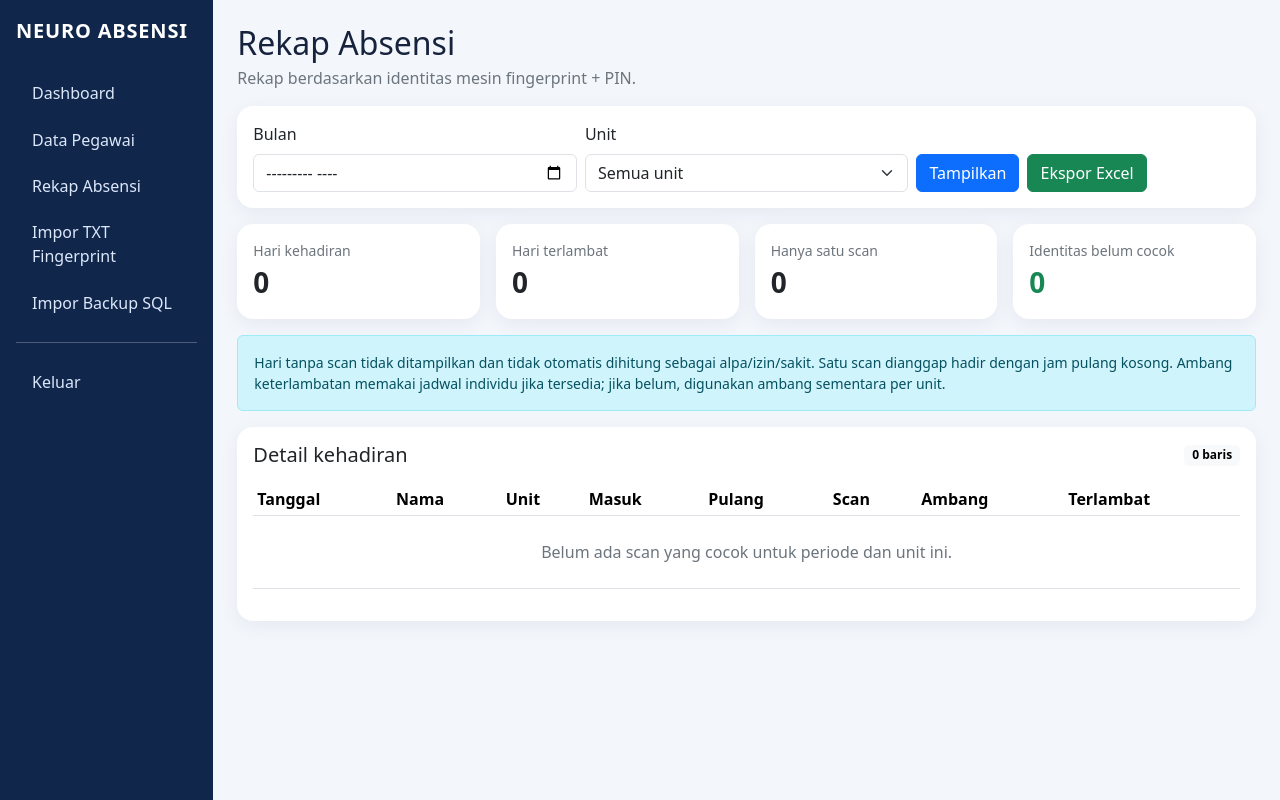
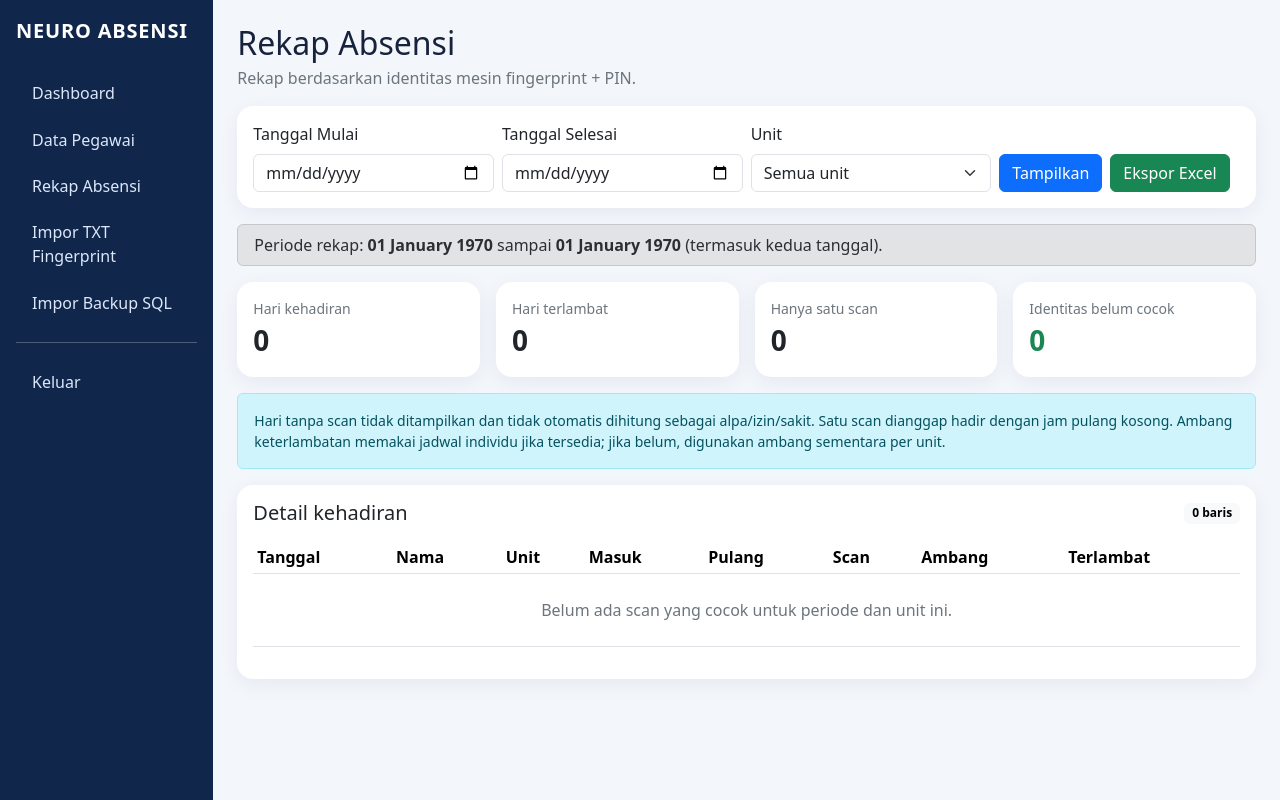
Before and after one commit to zidan121/absensi, a CodeIgniter 4 app: template app/Views/recap/index.php in a window 1280 px wide. Run offline with PHP 8.4 and a stand-in for CodeIgniter, Linux system fonts and the light colour scheme; the template is opened without the code that fills it, so the values that code supplies are empty; some libraries are stand-ins or nearby versions.

Commit message:
Add custom date range to attendance recap

```diff
--- a/app/Views/recap/index.php
+++ b/app/Views/recap/index.php
@@ -5,11 +5,13 @@
 </div>
 <form class="card p-3 mb-3" method="get" action="/rekap">
     <div class="row g-2 align-items-end">
-        <div class="col-sm-4"><label class="form-label">Bulan</label><input class="form-control" type="month" name="month" value="<?= esc($month) ?>" required></div>
-        <div class="col-sm-4"><label class="form-label">Unit</label><select class="form-select" name="unit"><option value="">Semua unit</option><?php foreach (['KBIT','RAIT','SDIT','SMPIT','YAYASAN'] as $code): ?><option value="<?= esc($code) ?>" <?= $unit === $code ? 'selected' : '' ?>><?= esc($code === 'YAYASAN' ? 'Yayasan' : $code) ?></option><?php endforeach ?></select></div>
-        <div class="col-sm-4 d-flex gap-2"><button class="btn btn-primary">Tampilkan</button><a class="btn btn-success" href="/rekap/export?month=<?= esc($month) ?>&amp;unit=<?= esc($unit) ?>">Ekspor Excel</a></div>
+        <div class="col-sm-3"><label class="form-label">Tanggal Mulai</label><input class="form-control" type="date" name="start_date" value="<?= esc($startDate) ?>" required></div>
+        <div class="col-sm-3"><label class="form-label">Tanggal Selesai</label><input class="form-control" type="date" name="end_date" value="<?= esc($endDate) ?>" min="<?= esc($startDate) ?>" required></div>
+        <div class="col-sm-3"><label class="form-label">Unit</label><select class="form-select" name="unit"><option value="">Semua unit</option><?php foreach (['KBIT','RAIT','SDIT','SMPIT','YAYASAN'] as $code): ?><option value="<?= esc($code) ?>" <?= $unit === $code ? 'selected' : '' ?>><?= esc($code === 'YAYASAN' ? 'Yayasan' : $code) ?></option><?php endforeach ?></select></div>
+        <div class="col-sm-3 d-flex gap-2"><button class="btn btn-primary">Tampilkan</button><a class="btn btn-success" href="/rekap/export?start_date=<?= esc($startDate) ?>&amp;end_date=<?= esc($endDate) ?>&amp;unit=<?= esc($unit) ?>">Ekspor Excel</a></div>
     </div>
 </form>
+<div class="alert alert-secondary py-2">Periode rekap: <strong><?= esc(date('d F Y', strtotime($startDate))) ?></strong> sampai <strong><?= esc(date('d F Y', strtotime($endDate))) ?></strong> (termasuk kedua tanggal).</div>
 <div class="row g-3 mb-3">
     <div class="col-md-3"><div class="card p-3"><div class="text-secondary small">Hari kehadiran</div><div class="fs-3 fw-bold"><?= (int) $data['summary']['attendance_days'] ?></div></div></div>
     <div class="col-md-3"><div class="card p-3"><div class="text-secondary small">Hari terlambat</div><div class="fs-3 fw-bold"><?= (int) $data['summary']['late_days'] ?></div></div></div>
```
